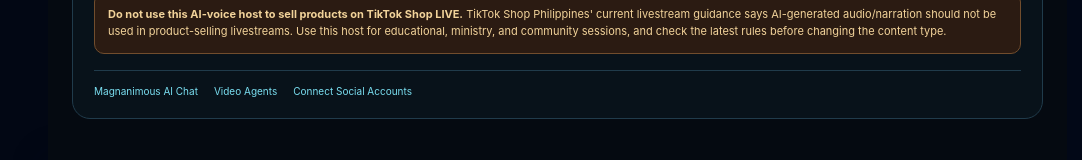
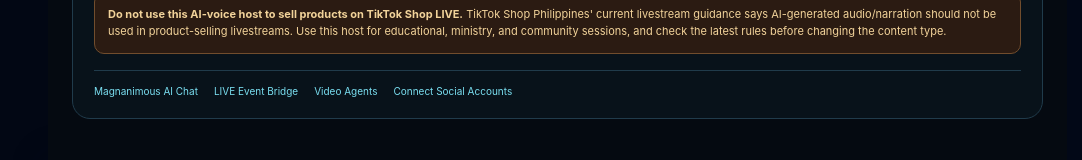
Before and after one commit to IAMGodmatters/IAMMagnanimousway.js, a Next.js app in the folder frontend/: page /tiktok-live in a window 1280 px wide. Shown: the part 1721-1881 px from the top of the page, without its empty margins (198-1280 px from the left). Built offline with nearby package versions, Linux system fonts and the light colour scheme; no server answers.

Commit message:
Rebase feat/magnanimous-live-event-bridge-foundation-20261125 change onto security-clean main

```diff
--- a/frontend/app/tiktok-live/page.tsx
+++ b/frontend/app/tiktok-live/page.tsx
@@ -214,7 +214,7 @@ export default function TikTokLiveHost() {
           <li><b>Disclose the AI host.</b> Keep the visible AI-generated label. Do not use another person's face or voice without permission.</li>
         </ol>
         <div className="policy"><b>Do not use this AI-voice host to sell products on TikTok Shop LIVE.</b> TikTok Shop Philippines' current livestream guidance says AI-generated audio/narration should not be used in product-selling livestreams. Use this host for educational, ministry, and community sessions, and check the latest rules before changing the content type.</div>
-        <div className="footLinks"><a href="/ai-chat">Magnanimous AI Chat</a><a href="/video-agents">Video Agents</a><a href="/social-hub">Connect Social Accounts</a></div>
+        <div className="footLinks"><a href="/ai-chat">Magnanimous AI Chat</a><a href="/tiktok-live/bridge">LIVE Event Bridge</a><a href="/video-agents">Video Agents</a><a href="/social-hub">Connect Social Accounts</a></div>
       </section>
 
       <style jsx>{`
```
